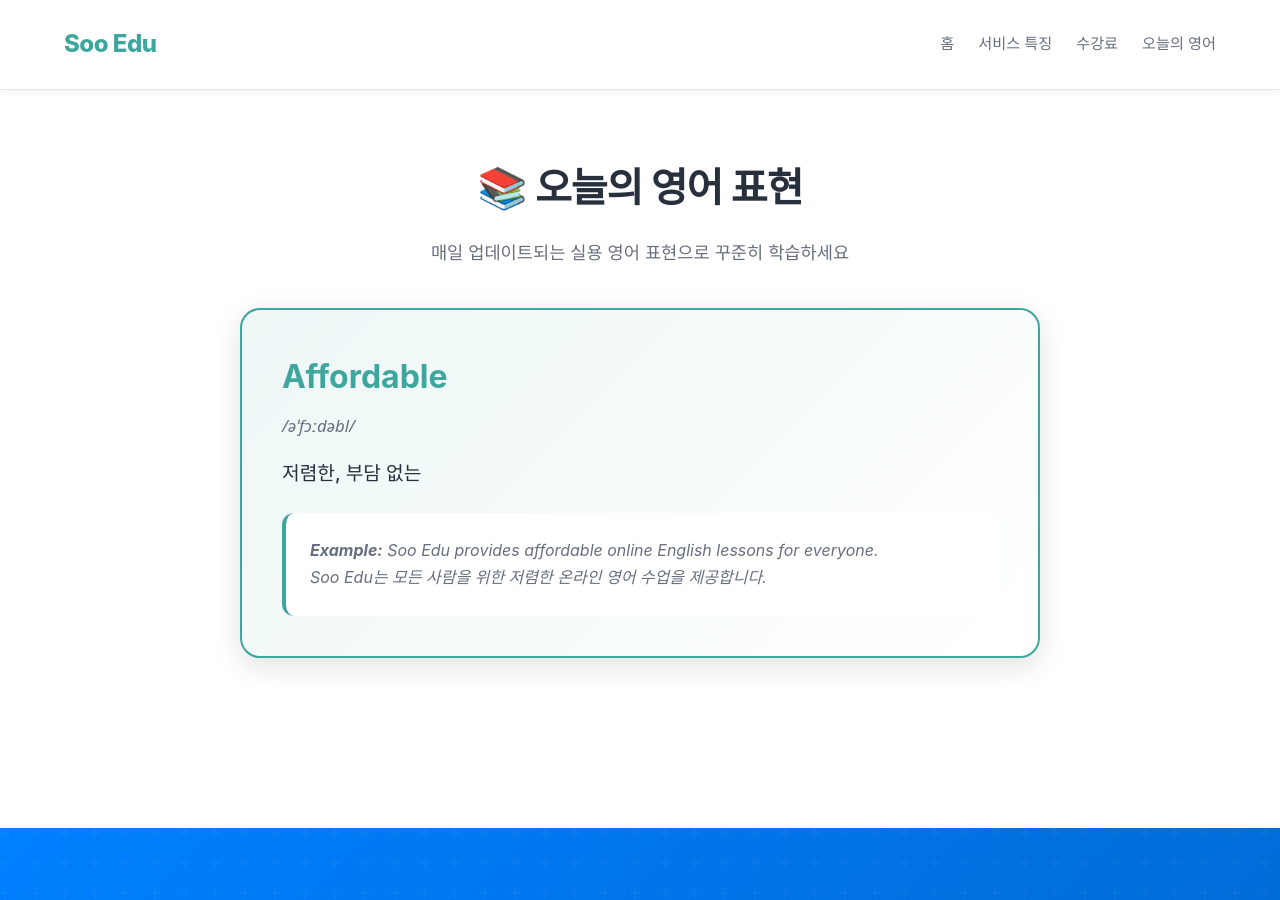
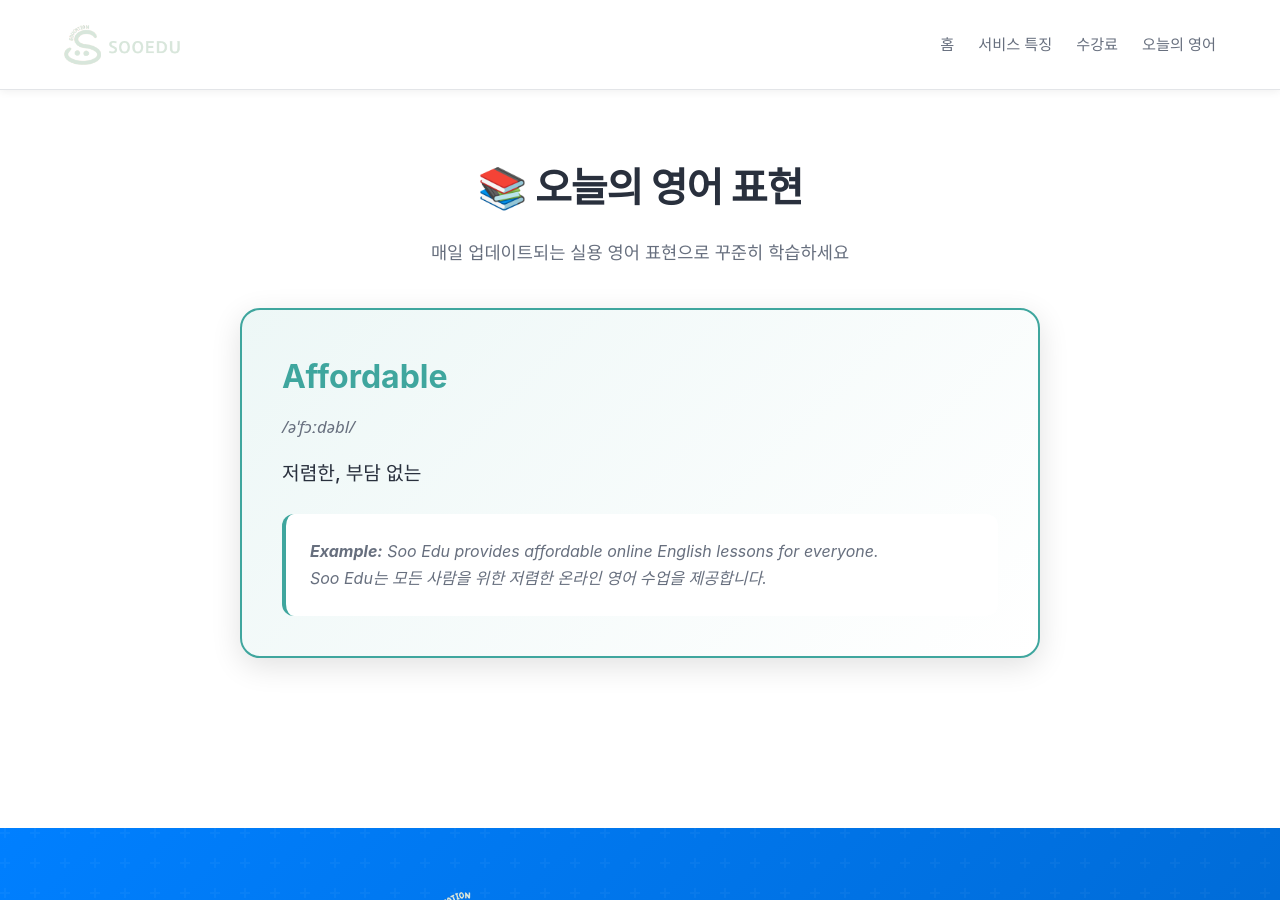
Before and after one commit to TJayPark/sooedu-blog, a Jekyll site: the page built from index.html, in a window 1280 px wide and 900 px high. Built offline with Jekyll 4.4.1, drawn with Linux system fonts in a browser that asks for light colours.

Commit message:
🎨 Apply KAIP logo & Fix footer navigation 404
- Copy 'sooedu_center_logo.png' from KAIP to 'assets/images/logo.png'
- Replace text logo with image logo in both Header and Hero section
- Fix 404 error on footer links using 'relative_url' liquid filter
- Fix Header navigation links for proper subpage routing

```diff
--- a/_layouts/default.html
+++ b/_layouts/default.html
@@ -97,12 +97,15 @@
 <body>
   <header class="site-header">
     <div class="container">
-      <a class="site-title" href="{{ '/' | relative_url }}">{{ site.title }}</a>
+      <a class="site-title" href="{{ '/' | relative_url }}">
+        <img src="{{ '/assets/images/logo.png' | relative_url }}" alt="{{ site.title }}"
+          style="max-height: 40px; vertical-align: middle;">
+      </a>
       <nav class="site-nav">
         <a href="{{ '/' | relative_url }}">홈</a>
-        <a href="#features">서비스 특징</a>
-        <a href="#pricing">수강료</a>
-        <a href="#daily-english">오늘의 영어</a>
+        <a href="{{ '/#features' | relative_url }}">서비스 특징</a>
+        <a href="{{ '/#pricing' | relative_url }}">수강료</a>
+        <a href="{{ '/#daily-english' | relative_url }}">오늘의 영어</a>
       </nav>
     </div>
   </header>
@@ -114,11 +117,16 @@
   <footer class="site-footer">
     <div class="container">
       <div style="display: flex; justify-content: center; gap: 1.5rem; margin-bottom: 1.5rem; flex-wrap: wrap;">
-        <a href="/about/" style="color: var(--bg-primary); text-decoration: none; opacity: 0.8;">소개 (About)</a>
-        <a href="/pricing/" style="color: var(--bg-primary); text-decoration: none; opacity: 0.8;">가격 (Pricing)</a>
-        <a href="/curriculum/" style="color: var(--bg-primary); text-decoration: none; opacity: 0.8;">커리큘럼</a>
-        <a href="/policy/" style="color: var(--bg-primary); text-decoration: none; opacity: 0.8;">운영 정책 & 환불</a>
-        <a href="/faq/" style="color: var(--bg-primary); text-decoration: none; opacity: 0.8;">자주 묻는 질문 (FAQ)</a>
+        <a href="{{ '/about/' | relative_url }}"
+          style="color: var(--bg-primary); text-decoration: none; opacity: 0.8;">소개 (About)</a>
+        <a href="{{ '/pricing/' | relative_url }}"
+          style="color: var(--bg-primary); text-decoration: none; opacity: 0.8;">가격 (Pricing)</a>
+        <a href="{{ '/curriculum/' | relative_url }}"
+          style="color: var(--bg-primary); text-decoration: none; opacity: 0.8;">커리큘럼</a>
+        <a href="{{ '/policy/' | relative_url }}"
+          style="color: var(--bg-primary); text-decoration: none; opacity: 0.8;">운영 정책 & 환불</a>
+        <a href="{{ '/faq/' | relative_url }}" style="color: var(--bg-primary); text-decoration: none; opacity: 0.8;">자주
+          묻는 질문 (FAQ)</a>
       </div>
       <p class="muted">
         © {{ "now" | date: "%Y" }} Soo Edu · 1:1 원어민 화상영어 & AI 맞춤 학습
--- a/index.html
+++ b/index.html
@@ -47,7 +47,10 @@
 <!-- Hero Section - BRAND INTRODUCTION -->
 <section class="hero">
   <div class="container">
-    <h1 class="brand">Soo Edu</h1>
+    <h1 class="brand">
+      <img src="{{ '/assets/images/logo.png' | relative_url }}" alt="Soo Edu" style="max-width: 250px; height: auto;">
+      <span class="sr-only">Soo Edu</span>
+    </h1>
     <p class="tagline">1:1 원어민 화상영어</p>
     <p class="intro">
       검증된 원어민 강사와 매일 대화하세요.<br>
```
